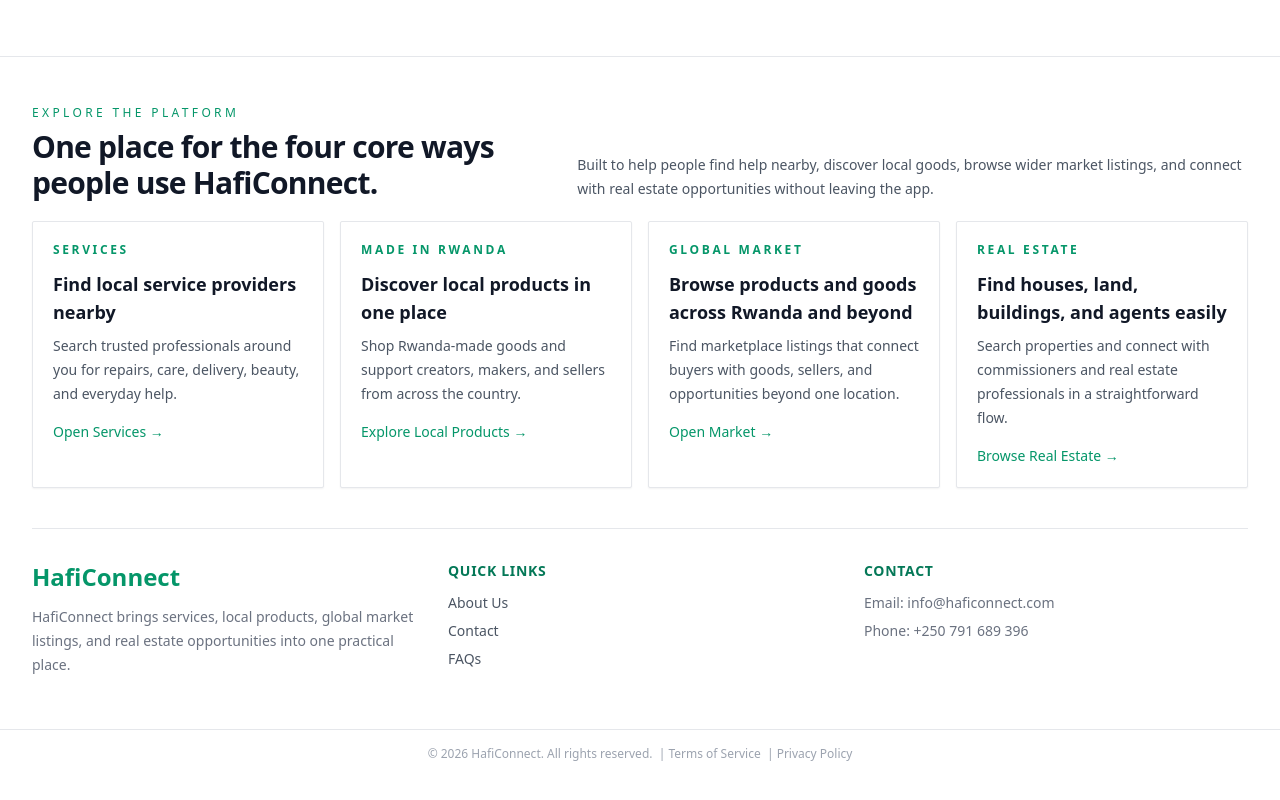
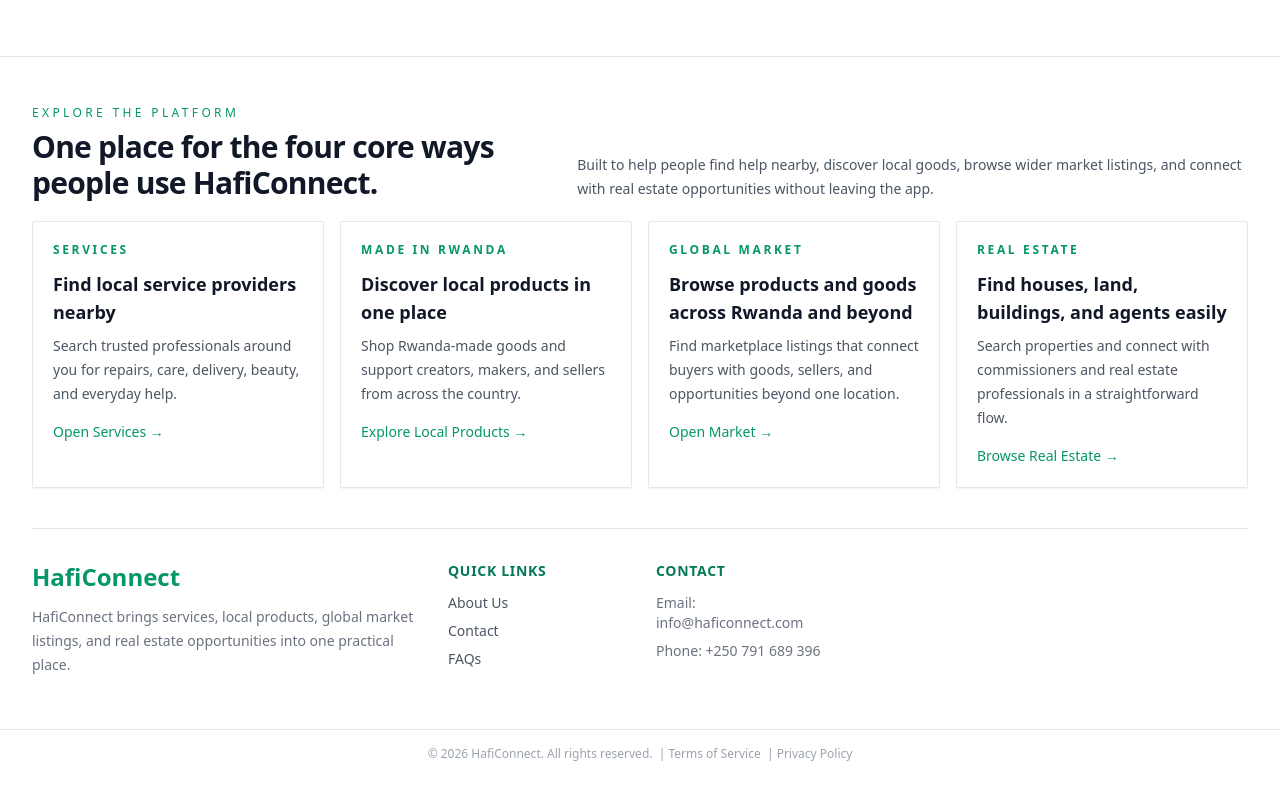
Before and after one commit to 123MBAP/hafi_frontend, a React (Vite) app: page / in a window 1280 px wide. Shown: the part 5123-5923 px from the top of the page. Built offline with nearby package versions, Linux system fonts and the light colour scheme; no server answers.

Commit message:
feat: initialize App.tsx with full application routing and dashboard structure

```diff
--- a/src/App.tsx
+++ b/src/App.tsx
@@ -60,7 +60,6 @@
 import Wallet from './pages/Wallet';
 import About from './pages/About';
 import Contact from './pages/Contact';
-import FAQ from './pages/FAQ';
 import AuthenticatedLayout from './components/AuthenticatedLayout';
 
 
@@ -102,7 +101,6 @@
               <Route path="/services" element={<Services />} />
               <Route path="/about-haficonnect" element={<About />} />
               <Route path="/contact" element={<Contact />} />
-              <Route path="/faq" element={<FAQ />} />
               <Route path="/search" element={<Search />} />
               <Route path="/book/payment" element={<PaymentPage />} />
               <Route path="/market" element={<MarketPage />} />
@@ -189,7 +187,7 @@
                   </ProtectedRoute>
                 } />
                 <Route path="orders" element={
-                  <ProtectedRoute allowedRoles={['service_provider','seller']}>
+                  <ProtectedRoute allowedRoles={['service_provider', 'seller']}>
                     <ProviderOrdersPage />
                   </ProtectedRoute>
                 } />
@@ -344,7 +342,7 @@
                 </div>
               </div>
 
-              <div className="grid grid-cols-2 gap-8 lg:col-span-2">
+              <div className="grid grid-cols-1 md:grid-cols-2 gap-8">
                 <div>
                   <h4 className={`font-bold mb-3 text-sm uppercase tracking-wider ${darkMode ? 'text-white' : 'text-emerald-700'}`}>Quick Links</h4>
                   <ul className="space-y-2 text-sm">
@@ -362,8 +360,12 @@
                   <p className={`text-sm mb-4 ${darkMode ? 'text-gray-400' : 'text-gray-500'}`}>
                     Phone: <a href="tel:+250791689396" className="hover:text-emerald-500 transition-colors">+250 791 689 396</a>
                   </p>
+
                 </div>
+
               </div>
+
+
             </div>
           </div>
 
```
